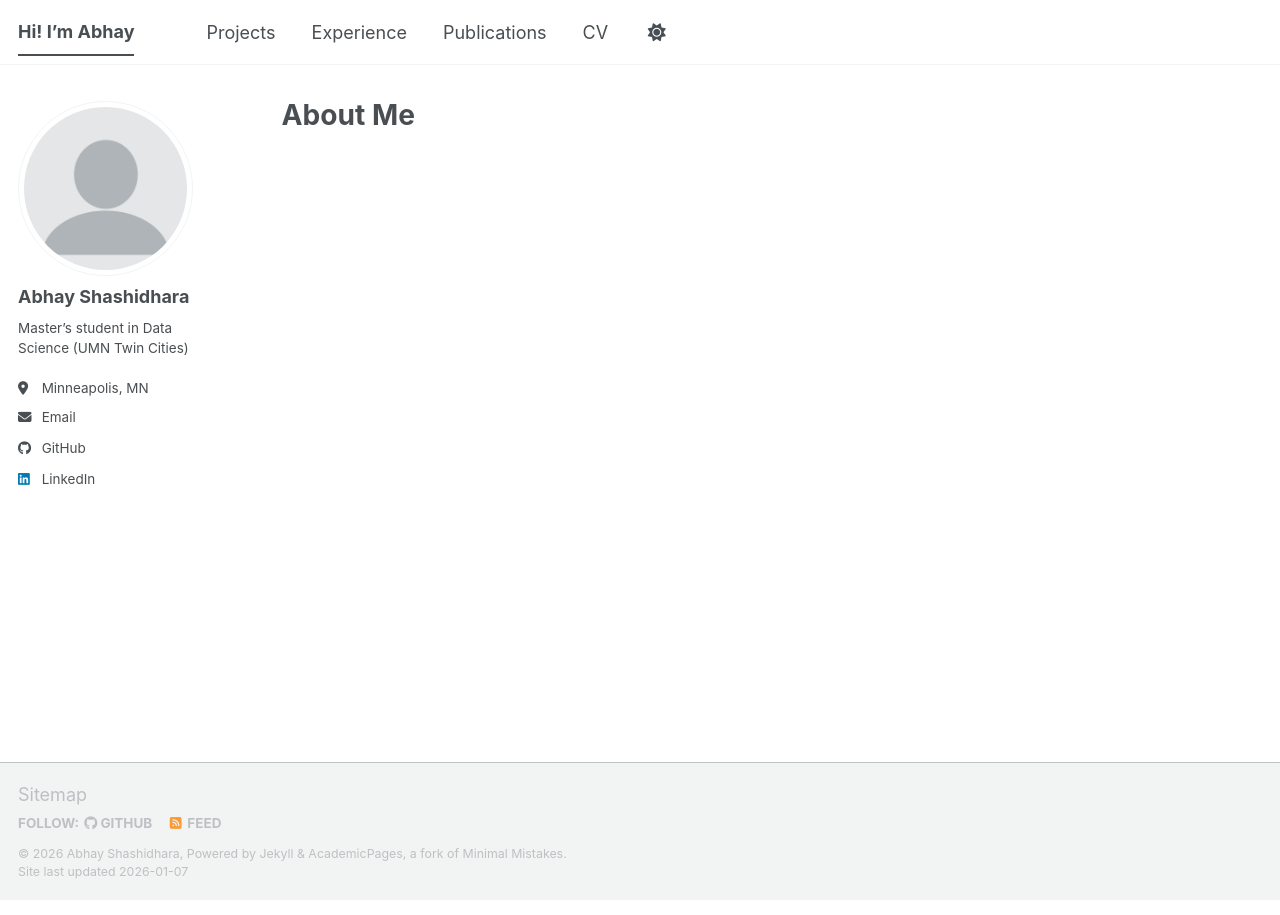
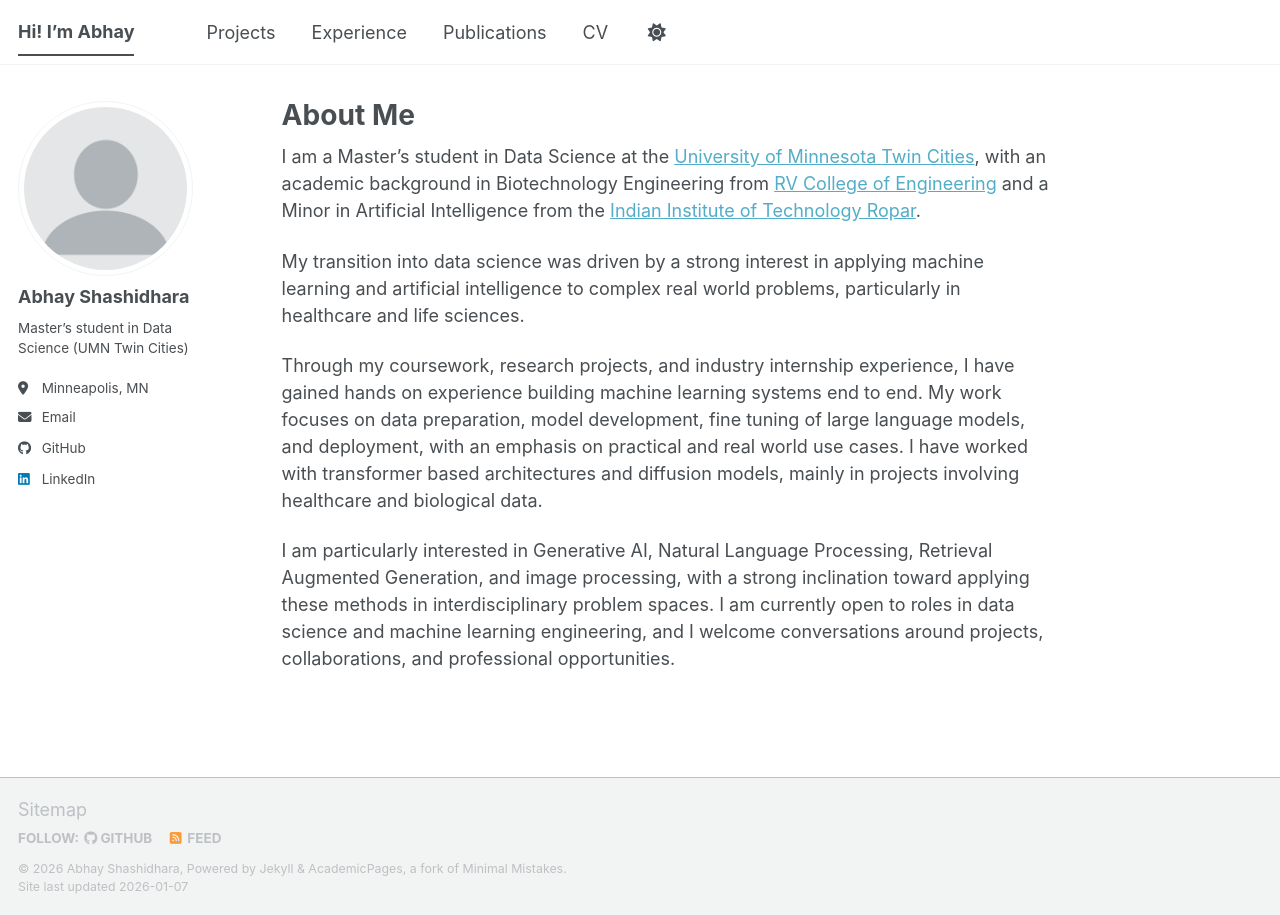
Before and after one commit to abhayshashidhara/AbhayShashidhara.github.io, a Jekyll site: the page built from _pages/about.md, in a window 1280 px wide. Built offline with Jekyll 4.4.1, drawn with Linux system fonts in a browser that asks for light colours; a script bundle is joined from its source files by our own code; library files that are not in the unit come from our copies.

Commit message:
Update about.md

```diff
--- a/_pages/about.md
+++ b/_pages/about.md
@@ -4,3 +4,10 @@ title: "About Me"
 permalink: /
 author_profile: true
 ---
+I am a Master’s student in Data Science at the [University of Minnesota Twin Cities](https://cse.umn.edu/datascience), with an academic background in Biotechnology Engineering from [RV College of Engineering](https://rvce.edu.in/departments/biotechnology/department_of_biotechnology) and a Minor in Artificial Intelligence from the [Indian Institute of Technology Ropar](https://www.iitrpr.ac.in/).
+
+My transition into data science was driven by a strong interest in applying machine learning and artificial intelligence to complex real world problems, particularly in healthcare and life sciences.
+
+Through my coursework, research projects, and industry internship experience, I have gained hands on experience building machine learning systems end to end. My work focuses on data preparation, model development, fine tuning of large language models, and deployment, with an emphasis on practical and real world use cases. I have worked with transformer based architectures and diffusion models, mainly in projects involving healthcare and biological data.
+
+I am particularly interested in Generative AI, Natural Language Processing, Retrieval Augmented Generation, and image processing, with a strong inclination toward applying these methods in interdisciplinary problem spaces. I am currently open to roles in data science and machine learning engineering, and I welcome conversations around projects, collaborations, and professional opportunities.
```
